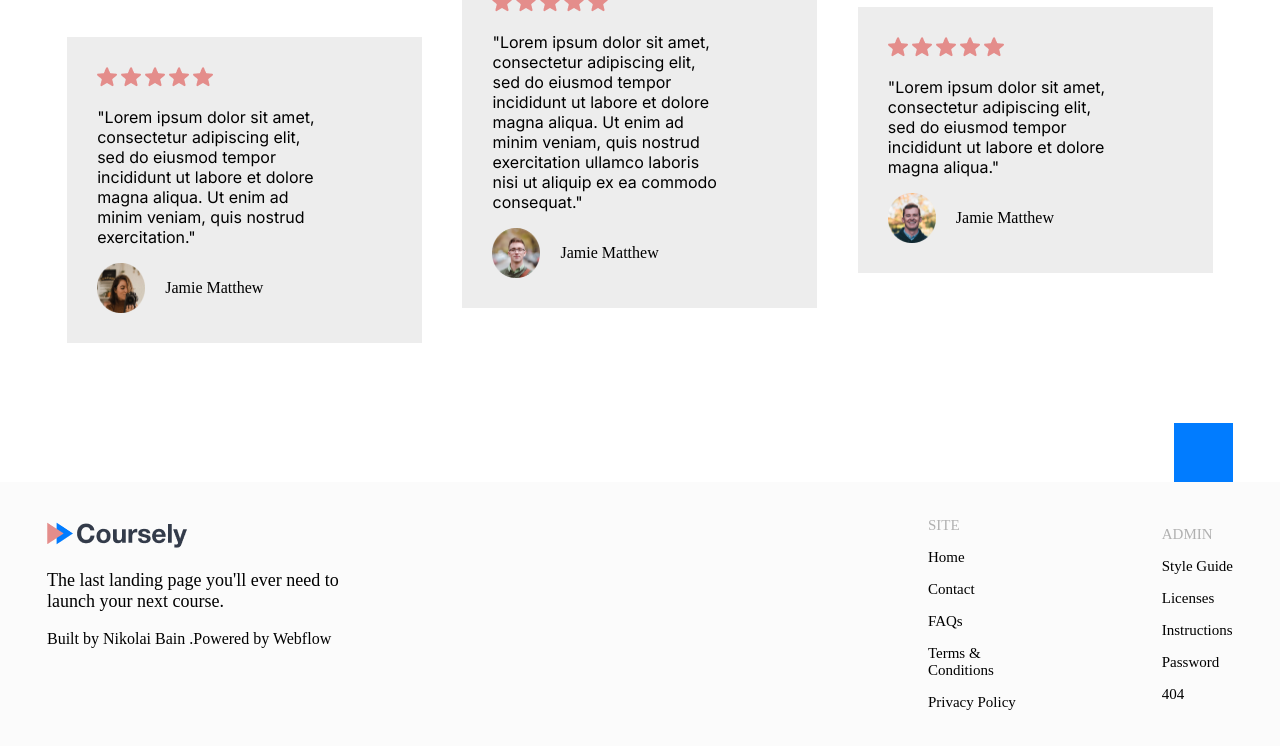
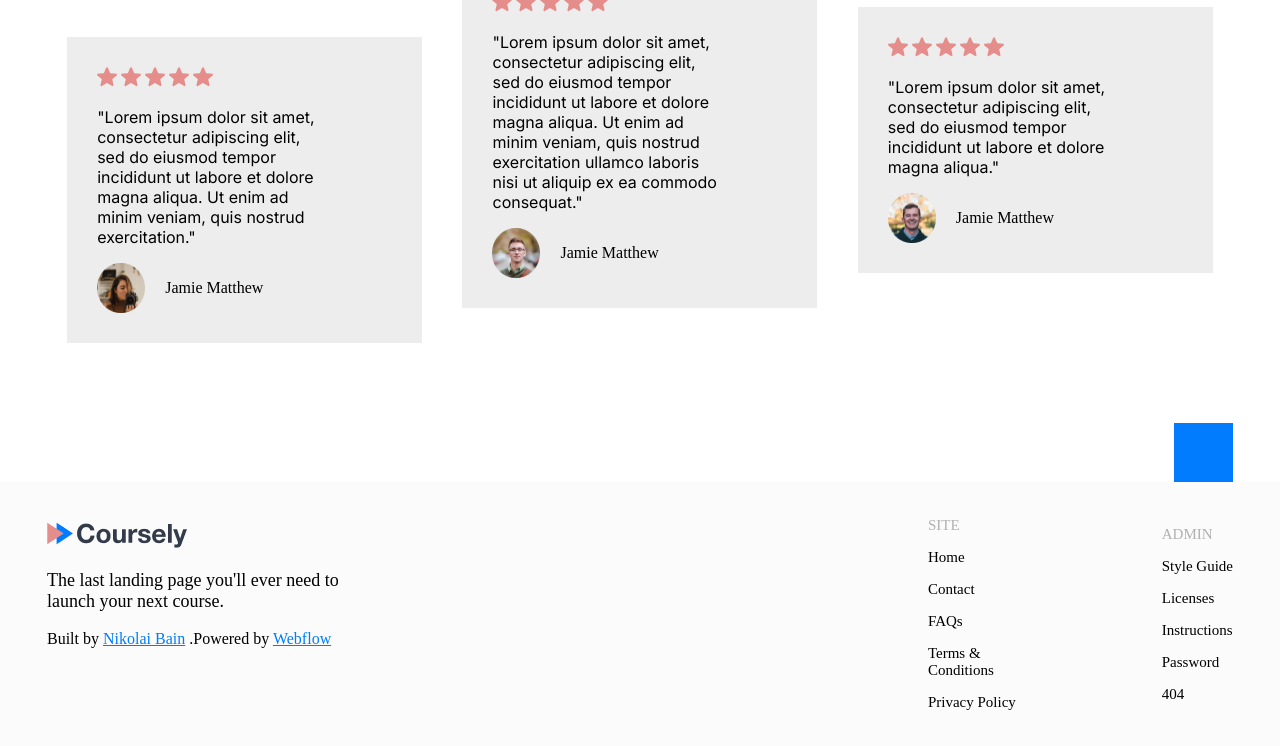
Before and after one commit to TurdukeevaBegaiym/fig.course, a plain HTML site: page index.html in a window 1280 px wide. Shown: the part 7169-7915 px from the top of the page. Drawn offline with Linux system fonts and the light colour scheme; files whose address does not match are found by name.

Commit message:
underline

```diff
--- a/index.html
+++ b/index.html
@@ -446,9 +446,9 @@
     <p class="course">The last landing page you'll ever need to launch your next course.</p>
     <div class="f-span">
       <span>Built by</span>
-      <span>Nikolai Bain</span>
+      <span class="underline">Nikolai Bain</span>
       <span>.Powered by</span>
-      <span>Webflow</span>
+      <span class="underline">Webflow</span>
     </div>
   </div>
 
--- a/style.css
+++ b/style.css
@@ -394,3 +394,7 @@ footer section {
   font-weight: 400;
   color: #B1B1B1;
 }
+.underline {
+  color:#017CFF;
+  text-decoration: underline;
+}
```
